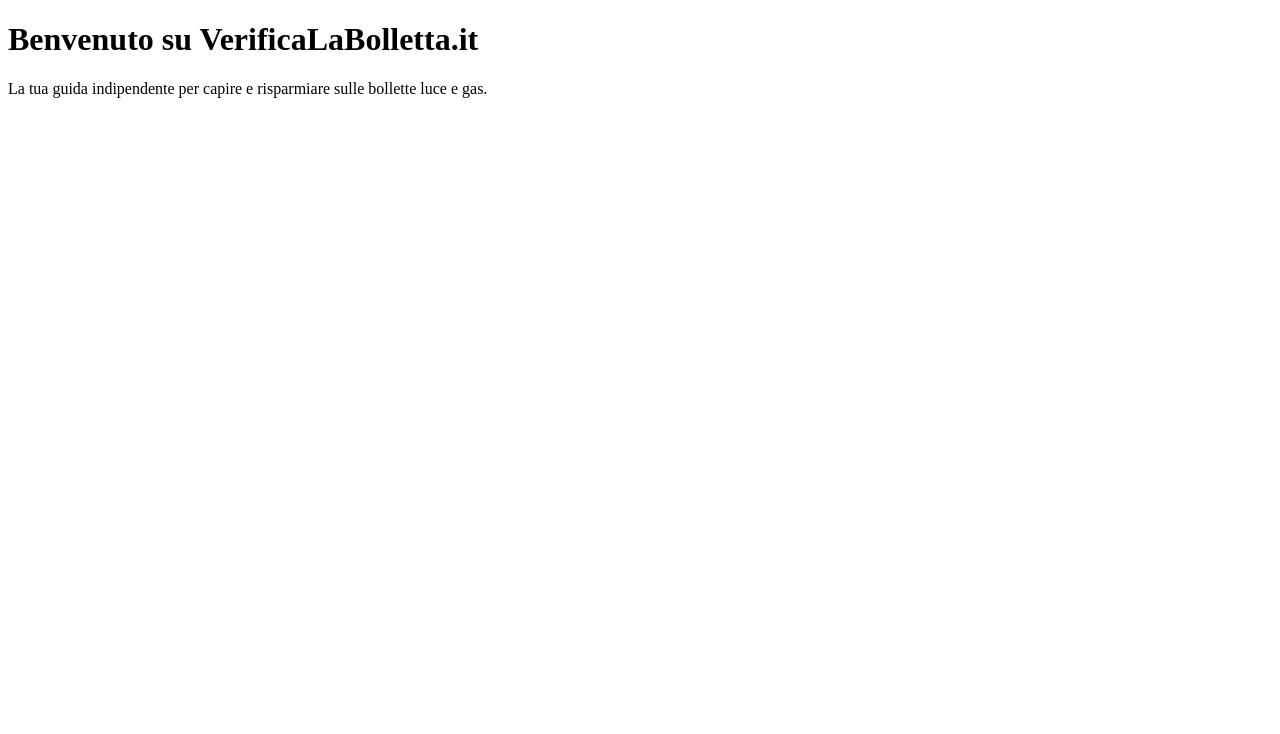
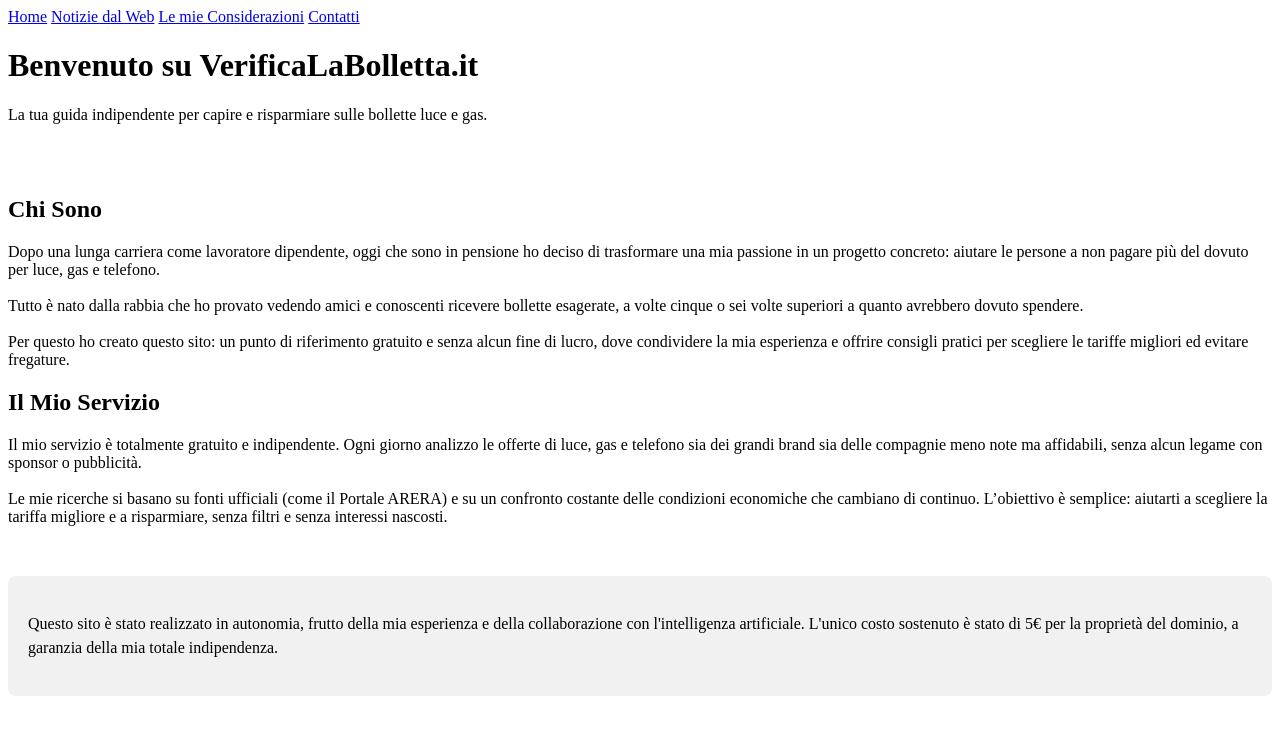
Before and after one commit to batmaxino/verificalabolletta-sito, a plain HTML site: page index.html in a window 1280 px wide. Drawn offline with Linux system fonts and the light colour scheme.

Commit message:
Update index.html

```diff
--- a/index.html
+++ b/index.html
@@ -1,12 +1,61 @@
 <!DOCTYPE html>
-<html>
+<html lang="it">
 <head>
+    <meta charset="UTF-8">
+    <meta name="viewport" content="width=device-width, initial-scale=1.0">
     <title>VerificaLaBolletta.it</title>
+    <link rel="preconnect" href="https://fonts.googleapis.com">
+    <link rel="preconnect" href="https://fonts.gstatic.com" crossorigin>
+    <link href="https://fonts.googleapis.com/css2?family=Montserrat:wght@400;700&display=swap" rel="stylesheet">
+    <link rel="stylesheet" href="style.css">
 </head>
 <body>
+    <nav>
+        <a href="index.html">Home</a>
+        <a href="notizie.html">Notizie dal Web</a>
+        <a href="considerazioni.html">Le mie Considerazioni</a>
+        <a href="#contatti">Contatti</a>
+    </nav>
+    <div class="container">
+        <h1>Benvenuto su <strong style="color:var(--orange)">VerificaLaBolletta.it</strong></h1>
+        <p>La tua guida indipendente per capire e risparmiare sulle bollette luce e gas.</p>
 
-    <h1>Benvenuto su VerificaLaBolletta.it</h1>
-    <p>La tua guida indipendente per capire e risparmiare sulle bollette luce e gas.</p>
+        <br><br>
+        <a id="chi-sono"></a>
+        <h2>Chi Sono</h2>
+        <p>
+            Dopo una lunga carriera come lavoratore dipendente, oggi che sono in pensione ho deciso di trasformare una mia passione in un progetto concreto: aiutare le persone a non pagare più del dovuto per luce, gas e telefono.
+            <br><br>
+            Tutto è nato dalla rabbia che ho provato vedendo amici e conoscenti ricevere bollette esagerate, a volte cinque o sei volte superiori a quanto avrebbero dovuto spendere.
+            <br><br>
+            Per questo ho creato questo sito: un punto di riferimento gratuito e senza alcun fine di lucro, dove condividere la mia esperienza e offrire consigli pratici per scegliere le tariffe migliori ed evitare fregature.
+        </p>
+        <a id="servizio"></a>
+        <h2>Il Mio Servizio</h2>
+        <p>
+            Il mio servizio è totalmente gratuito e indipendente. Ogni giorno analizzo le offerte di luce, gas e telefono sia dei grandi brand sia delle compagnie meno note ma affidabili, senza alcun legame con sponsor o pubblicità.
+            <br><br>
+            Le mie ricerche si basano su fonti ufficiali (come il Portale ARERA) e su un confronto costante delle condizioni economiche che cambiano di continuo. L’obiettivo è semplice: aiutarti a scegliere la tariffa migliore e a risparmiare, senza filtri e senza interessi nascosti.
+        </p>
 
-</body>
+        <div style="margin-top: 50px; padding: 20px; background-color: #f1f1f1; border-radius: 8px;">
+            <p style="font-size: 1em; line-height: 1.5;">
+                Questo sito è stato realizzato in autonomia, frutto della mia esperienza e della collaborazione con l'intelligenza artificiale. L'unico costo sostenuto è stato di 5€ per la proprietà del dominio, a garanzia della mia totale indipendenza.
+            </p>
+        </div>
+
+    </div>
+
+    <div id='tawk_68933f07171f1719311eac41'></div>
+    <script type="text/javascript">
+    var Tawk_API=Tawk_API||{}, Tawk_LoadStart=new Date(); Tawk_API.embedded='tawk_68933f07171f1719311eac41';
+    (function(){
+    var s1=document.createElement("script"),s0=document.getElementsByTagName("script")[0];
+    s1.async=true;
+    s1.src='https://embed.tawk.to/68933f07171f1719311eac41/1j1vsihkd';
+    s1.charset='UTF-8';
+    s1.setAttribute('crossorigin','*');
+    s0.parentNode.insertBefore(s1,s0);})();
+    </script>
+    </body>
 </html>
```
